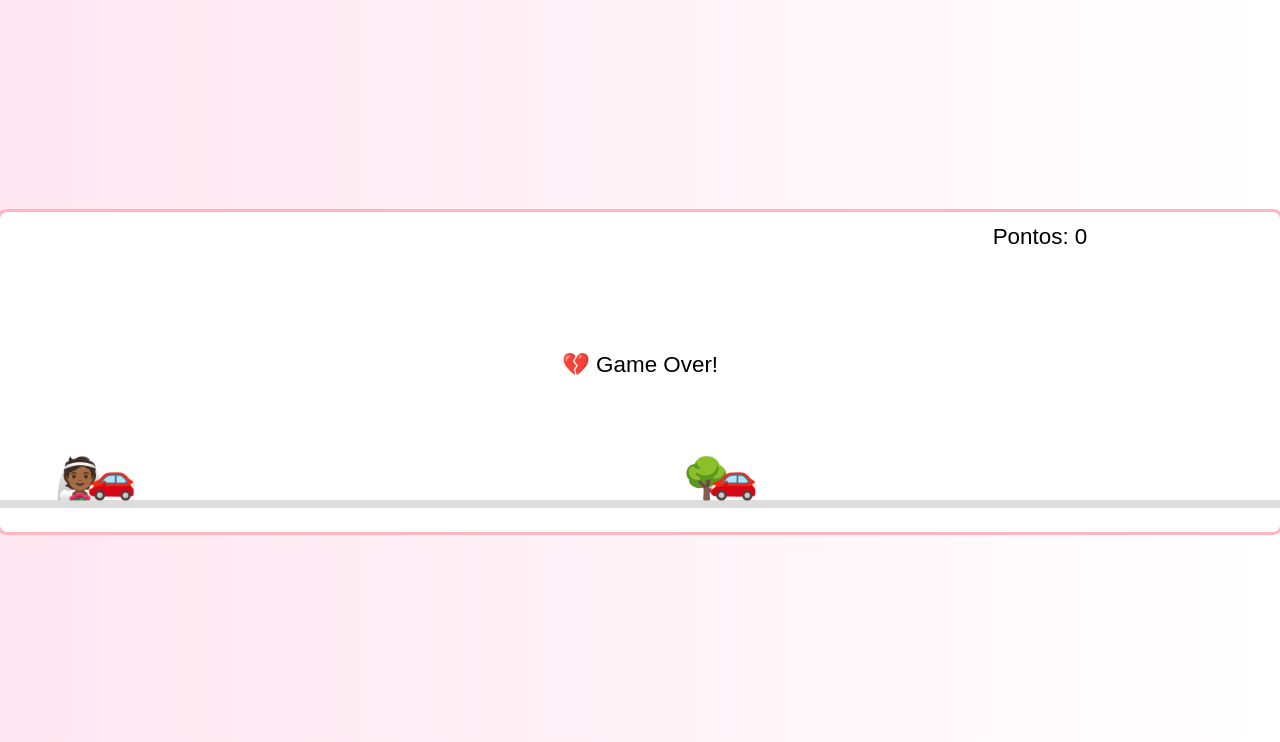
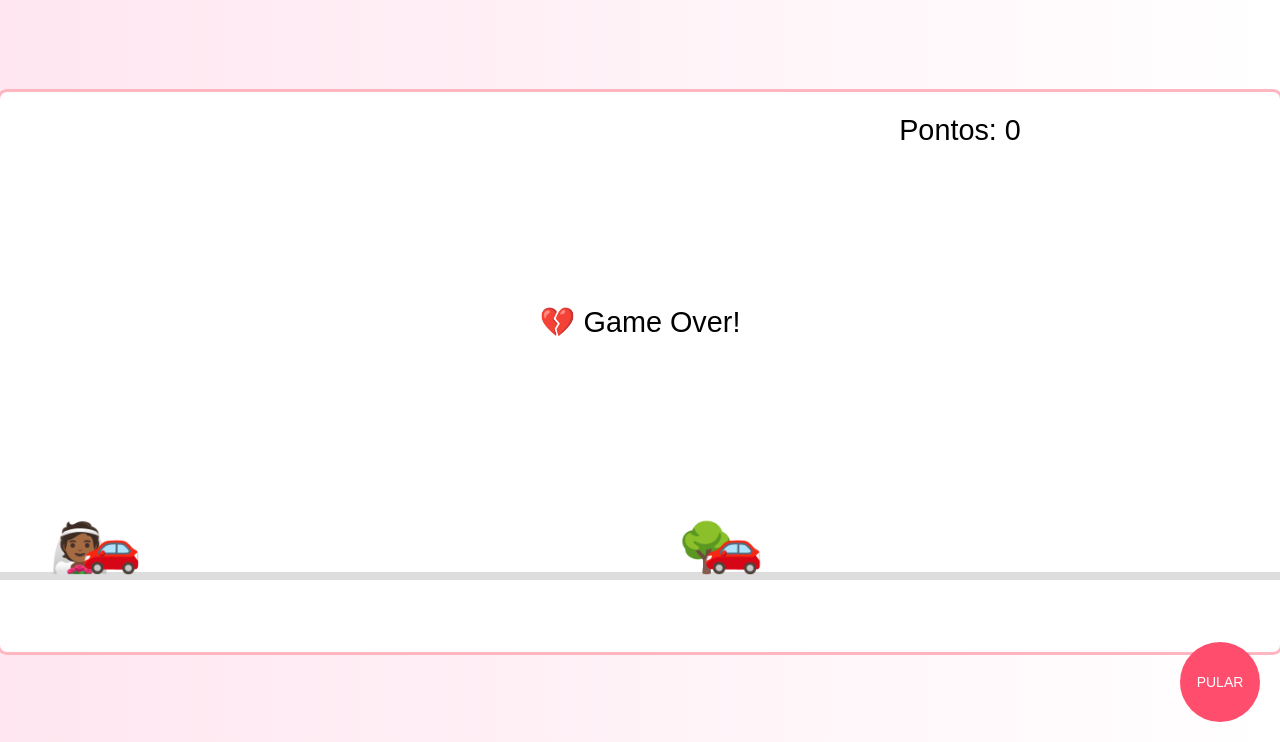
Before and after one commit to nosferatu-zod/CasamentoNiver, a plain HTML site: page index.html in a window 1280 px wide. Shown: the part 69-811 px from the top of the page. Drawn offline with Linux system fonts and the light colour scheme.

Commit message:
Update index.html

```diff
--- a/index.html
+++ b/index.html
@@ -1,10 +1,8 @@
-
 <!DOCTYPE html>
 <html lang="pt-BR">
 <head>
 <meta charset="UTF-8">
 <title>Noiva Runner 💍</title>
-
 <meta name="viewport" content="width=device-width, initial-scale=1.0">
 
 <style>
@@ -25,13 +23,31 @@ h1, p {
     justify-content: center;
     align-items: center;
     height: calc(100vh - 60px);
+    position: relative;
 }
 
 canvas {
     background: #fff;
     border: 3px solid #ffb6c1;
     border-radius: 10px;
-    touch-action: manipulation;
+}
+
+/* BOTÃO MOBILE */
+#btnPular {
+    position: absolute;
+    bottom: 20px;
+    right: 20px;
+    width: 80px;
+    height: 80px;
+    background: #ff4d6d;
+    color: white;
+    border-radius: 50%;
+    font-size: 14px;
+    display: flex;
+    justify-content: center;
+    align-items: center;
+    user-select: none;
+    touch-action: none;
 }
 </style>
 </head>
@@ -42,14 +58,16 @@ canvas {
 
 <div id="container">
     <canvas id="game"></canvas>
+    <div id="btnPular">PULAR</div>
 </div>
 
 <script>
 const canvas = document.getElementById("game");
 const ctx = canvas.getContext("2d");
+const btn = document.getElementById("btnPular");
 
 const BASE_WIDTH = 800;
-const BASE_HEIGHT = 200;
+const BASE_HEIGHT = 350;
 
 let scale = 1;
 
@@ -79,7 +97,7 @@ function beep() {
 
 let noiva = {
     x: 50,
-    y: 150,
+    y: 270,
     vy: 0,
     gravity: 0.5,
     grounded: true
@@ -106,6 +124,7 @@ function pararPulo() {
     pressionando = false;
 }
 
+// teclado
 document.addEventListener("keydown", e => {
     if (e.code === "Space") iniciarPulo();
 });
@@ -113,9 +132,15 @@ document.addEventListener("keyup", e => {
     if (e.code === "Space") pararPulo();
 });
 
+// botão mobile
+btn.addEventListener("touchstart", iniciarPulo);
+btn.addEventListener("touchend", pararPulo);
+
+// fallback toque tela
 canvas.addEventListener("touchstart", iniciarPulo);
 canvas.addEventListener("touchend", pararPulo);
 
+// obstáculos
 function criarObstaculo() {
     const tipo = Math.random() > 0.5 ? "arvore" : "carro";
     obstaculos.push({ x: BASE_WIDTH, tipo });
@@ -145,8 +170,8 @@ function update() {
         noiva.vy -= 0.3;
     }
 
-    if (noiva.y >= 150) {
-        noiva.y = 150;
+    if (noiva.y >= 270) {
+        noiva.y = 270;
         noiva.vy = 0;
         noiva.grounded = true;
     }
@@ -161,8 +186,8 @@ function update() {
         if (
             noiva.x + 10 < obs.x + 20 &&
             noiva.x + 20 > obs.x &&
-            noiva.y + 10 < 180 &&
-            noiva.y + 20 > 150
+            noiva.y + 10 < 300 &&
+            noiva.y + 20 > 270
         ) {
             gameOver = true;
         }
@@ -180,36 +205,34 @@ function draw() {
     ctx.clearRect(0,0,BASE_WIDTH,BASE_HEIGHT);
 
     ctx.fillStyle = "#ddd";
-    ctx.fillRect(0,180,BASE_WIDTH,5);
+    ctx.fillRect(0,300,BASE_WIDTH,5);
 
     if (score >= 800) {
         ctx.font = "40px Arial";
-        ctx.fillText("⛪", 700, 160);
+        ctx.fillText("⛪", 700, 280);
     }
 
-    ctx.font = "25px Arial";
+    ctx.font = "30px Arial";
     ctx.fillText("👰🏾", noiva.x, noiva.y + 25);
 
-    ctx.font = "25px Arial";
+    ctx.font = "30px Arial";
     obstaculos.forEach(obs => {
-        ctx.fillText(obs.tipo === "arvore" ? "🌳" : "🚗", obs.x, 175);
+        ctx.fillText(obs.tipo === "arvore" ? "🌳" : "🚗", obs.x, 295);
     });
 
     ctx.fillStyle = "black";
-    ctx.font = "14px Arial";
-    ctx.fillText("Pontos: " + score, 650, 20);
+    ctx.font = "18px Arial";
+    ctx.fillText("Pontos: " + score, 600, 30);
 
     if (gameOver) {
         if (score >= 1000) {
 
-            // fundo
             ctx.fillStyle = "rgba(0,0,0,0.7)";
-            ctx.fillRect(50, 40, 700, 120);
+            ctx.fillRect(30, 40, 740, 160);
 
-            // texto reduzido
             ctx.fillStyle = "white";
             ctx.textAlign = "center";
-            ctx.font = "14px Arial";
+            ctx.font = "20px Arial";
 
             let linhas = [
                 "Feliz Aniversário de Casamento 💍",
@@ -225,10 +248,10 @@ function draw() {
             ];
 
             linhas.forEach((linha, i) => {
-                ctx.fillText(linha, BASE_WIDTH / 2, 65 + (i * 12));
+                ctx.fillText(linha, BASE_WIDTH / 2, 70 + (i * 18));
             });
 
-            ctx.font = "20px Arial";
+            ctx.font = "22px Arial";
             coracoes.forEach(c => {
                 ctx.fillText("❤️", c.x, c.y);
             });
@@ -236,7 +259,7 @@ function draw() {
         } else {
             ctx.fillStyle = "black";
             ctx.textAlign = "center";
-            ctx.fillText("💔 Game Over!", BASE_WIDTH/2, 100);
+            ctx.fillText("💔 Game Over!", BASE_WIDTH/2, 150);
         }
     }
 }
```
